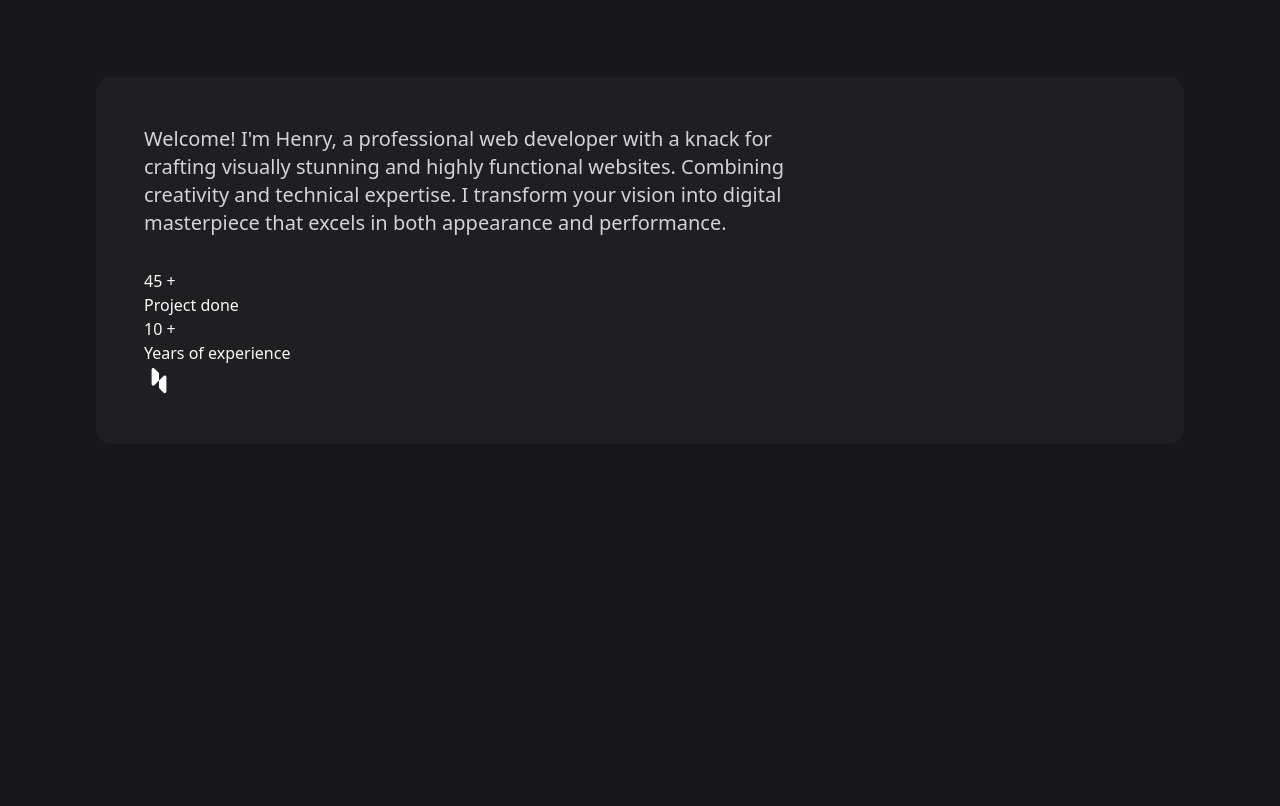
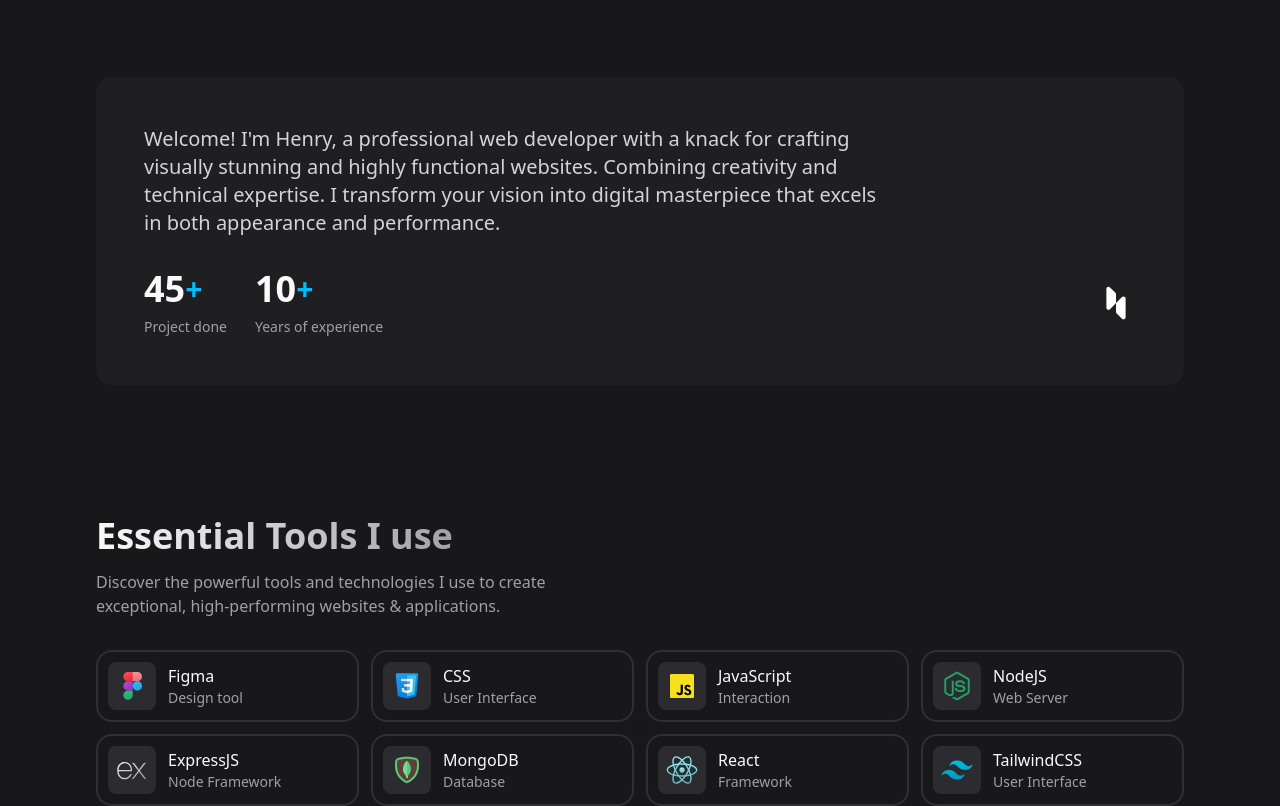
Before and after one commit to kobby1919/kwabena-portfolio, a React (Vite) app: page / in a window 1280 px wide. Shown: the part 780-1586 px from the top of the page. Before the commit the page ends 1224 px from the top, so only its background shows below. Built offline with nearby package versions, Linux system fonts and the light colour scheme.

Commit message:
Complete Skills Section

```diff
--- a/src/App.jsx
+++ b/src/App.jsx
@@ -1,6 +1,7 @@
 import About from "./components/About";
 import Header from "./components/Header";
 import Hero from "./components/Hero";
+import Skill from "./components/skill";
 
 // App.jsx
 function App() {
@@ -10,6 +11,7 @@
       <main>
         <Hero />
         <About />
+        <Skill />
       </main>
     </>
   );
--- a/src/components/About.jsx
+++ b/src/components/About.jsx
@@ -16,25 +16,25 @@
         <section className="section" id="about">
             <div className="container">
                 <div className="bg-zinc-800/50 p-7 rounded-2xl md:p-12">
-                    <p className="text-zinc-300 mb-4 md:mb-8 md:text-xl md:max-w-[60ch]">
+                    <p className="text-zinc-300 mb-4 md:mb-8 md:text-xl md:max-w-[65ch]">
                         Welcome! I&apos;m Henry, a professional web developer with a knack for crafting visually stunning and highly functional websites. Combining creativity and technical expertise. I transform your vision into digital masterpiece that excels in both appearance and performance.
                     </p>
-                    <div className="">
+                    <div className="flex flex-wrap items-center gap-4 md:gap-7">
                         {
                             aboutItems.map(({label, number}, key) => (
                                 <div className="" key={key}>
-                                    <div className="">
-                                        <span className=""> {number} </span>
-                                        <span className="">+</span>
+                                    <div className="flex items-center md:mb-2">
+                                        <span className="text-2xl font-semibold md:text-4xl"> {number} </span>
+                                        <span className="text-sky-400 font-semibold md:text-3xl">+</span>
                                     </div>
 
-                                    <p className=""> {label} </p>
+                                    <p className="text-sm text-zinc-400"> {label} </p>
 
                                 </div>
                             ))
                         }
 
-                        <img src="/images/logo.svg" alt="Logo" width={30} height={30} className="" />
+                        <img src="/images/logo.svg" alt="Logo" width={30} height={30} className="ml-auto md:w-[40px] md:h-[40px]" />
                     </div>
                 </div>
             </div>
--- /dev/null
+++ b/src/components/SkillCard.jsx
@@ -0,0 +1,25 @@
+import PropTypes from "prop-types";
+
+function SkillCard({imgSrc, label, desc,classes}) {
+
+    return (
+       <div className={'flex items-center gap-3 ring-2 ring-inset ring-zinc-50/10 rounded-2xl p-3 hover:bg-zinc-800 transition-colors group' + classes}>
+        <figure className="bg-zinc-700/50 rounded-lg overflow-hidden w-12 h-12 p-2 group-hover:bg-zinc-900 transition-colors">
+            <img src={imgSrc} alt={label} width={32} height={32} className="" />
+        </figure>
+        <div>
+            <h3> {label} </h3>
+            <p className="text-zinc-400 text-sm">{desc}</p>
+        </div>
+       </div>
+    )
+}
+
+SkillCard.propTypes = {
+    imgSrc: PropTypes.string.isRequired,
+    label: PropTypes.string.isRequired,
+    desc: PropTypes.string.isRequired,
+    classes: PropTypes.string
+}
+
+export default SkillCard;
--- /dev/null
+++ b/src/components/skill.jsx
@@ -0,0 +1,67 @@
+import SkillCard from "./SkillCard";
+
+const skillItem = [
+  {
+    imgSrc: "/images/figma.svg",
+    label: "Figma",
+    desc: "Design tool",
+  },
+  {
+    imgSrc: "/images/css3.svg",
+    label: "CSS",
+    desc: "User Interface",
+  },
+  {
+    imgSrc: "/images/javascript.svg",
+    label: "JavaScript",
+    desc: "Interaction",
+  },
+  {
+    imgSrc: "/images/nodejs.svg",
+    label: "NodeJS",
+    desc: "Web Server",
+  },
+  {
+    imgSrc: "/images/expressjs.svg",
+    label: "ExpressJS",
+    desc: "Node Framework",
+  },
+  {
+    imgSrc: "/images/mongodb.svg",
+    label: "MongoDB",
+    desc: "Database",
+  },
+  {
+    imgSrc: "/images/react.svg",
+    label: "React",
+    desc: "Framework",
+  },
+  {
+    imgSrc: "/images/tailwindcss.svg",
+    label: "TailwindCSS",
+    desc: "User Interface",
+  },
+];
+
+function Skill() {
+  return (
+    <section className="section">
+      <div className="container">
+        <h2 className="headline-2">Essential Tools I use</h2>
+        <p className="text-zinc-400 mt-3 mb-8 max-w-[50ch]">
+          Discover the powerful tools and technologies I use to create
+          exceptional, high-performing websites & applications.
+        </p>
+        <div className="grid gap-3 grid-cols-[repeat(auto-fill,_minmax(250px,_1fr))]">
+            {
+                skillItem.map(({ imgSrc, label, desc}, key) => (
+                    <SkillCard key={key} imgSrc={imgSrc} label={label} desc={desc} />
+                ))
+            }
+        </div>
+      </div>
+    </section>
+  );
+}
+
+export default Skill;
--- a/src/index.css
+++ b/src/index.css
@@ -51,7 +51,8 @@
 
 /* Typography */
 
-.headline-1 {
+.headline-1,
+.headline-2 {
   @apply max-w-max;
   background: -webkit-linear-gradient(0deg, #fafafa, #a1a1aa);
   -webkit-background-clip: text;
@@ -61,6 +62,10 @@
 
 .headline-1 {
   @apply text-5xl leading-tight font-semibold lg:text-[55px] lg:leading-[1.15]
+}
+
+.headline-2 {
+  @apply text-3xl lg:text-4xl lg:leading-tight font-semibold
 }
 
 
```
